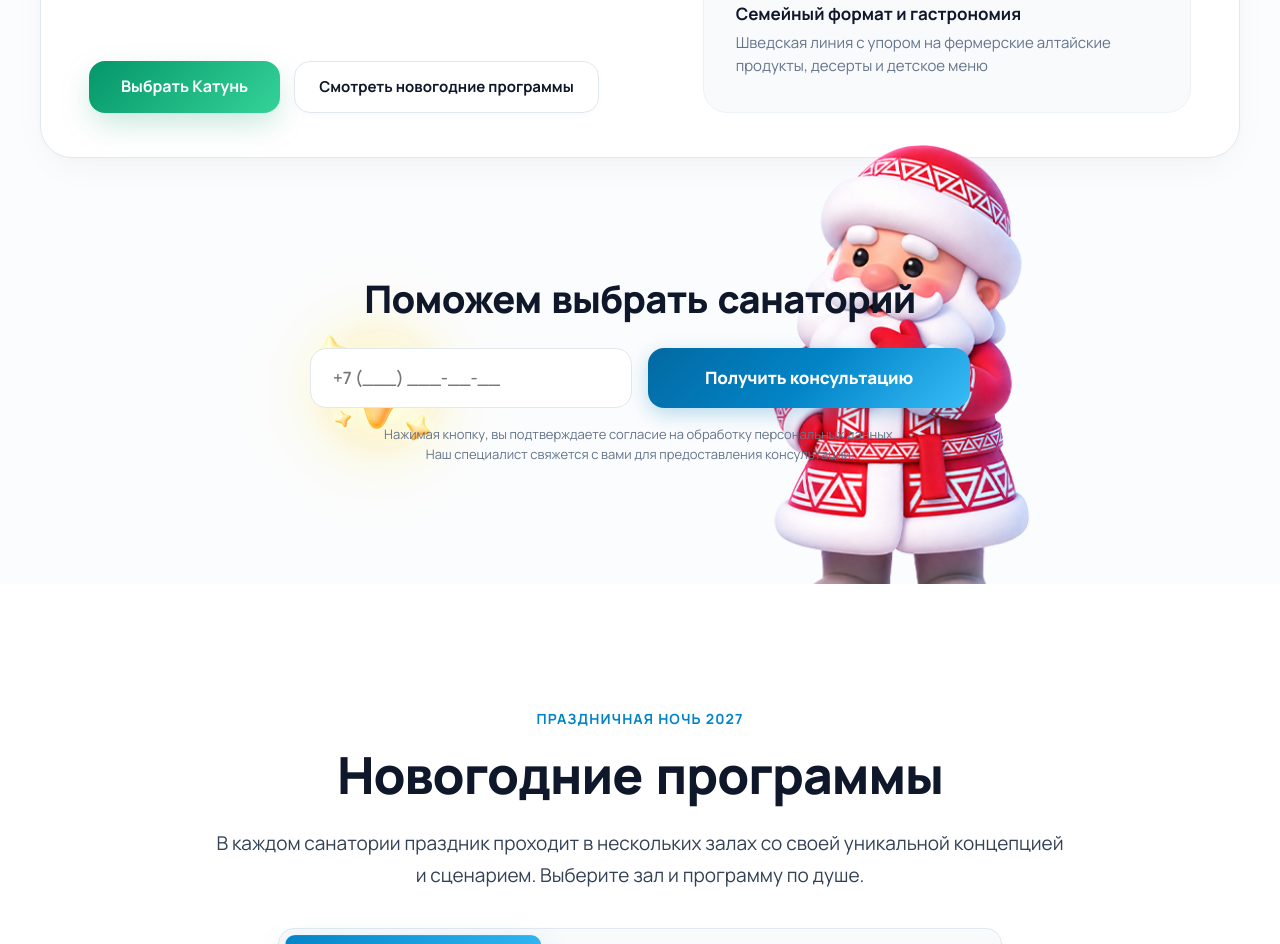
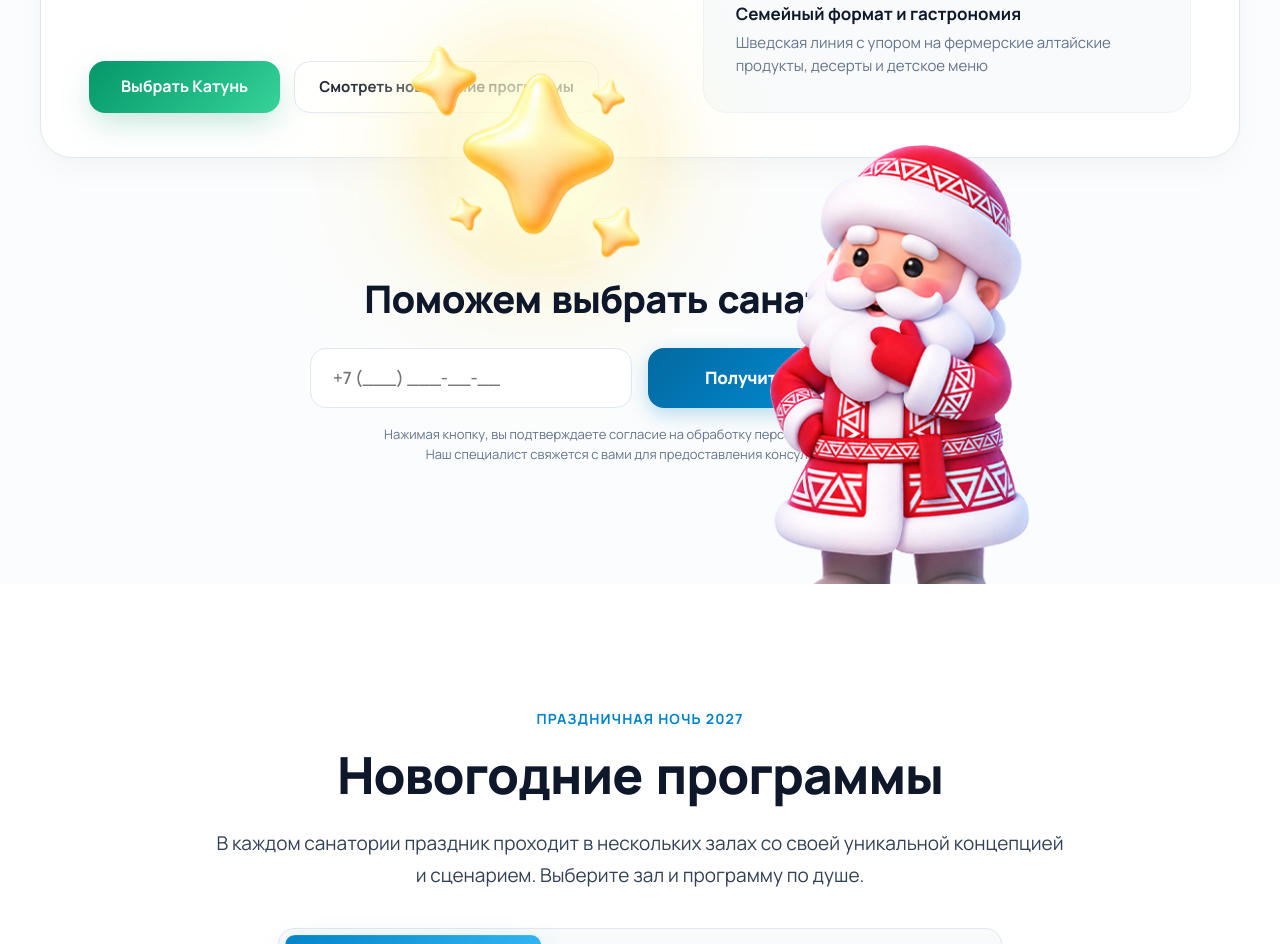
Before and after one commit to romanbigaltay-bot/big-altay-new-year, a plain HTML site: page index.html in a window 1280 px wide. Shown: the part 3756-4700 px from the top of the page. Drawn offline with nearby package versions, Linux system fonts and the light colour scheme.

Commit message:
style(consult): звёзды увеличены x2; Дед Мороз выше фона след. блока (#16)
Co-authored-by: qwen.ai[bot] <qwenlm-intl@service.alibaba.com>

```diff
--- a/css/style.css
+++ b/css/style.css
@@ -1029,6 +1029,9 @@ button {
     padding-bottom: 120px;
     position: relative;
     z-index: 2;
+    /* важно: без overflow:hidden декор выступает за нижнюю границу секции
+       (как в hero) и не обрезается */
+    overflow: visible;
 }
 
 /* Decorative stars in the quick-consult section: left-bottom corner,
@@ -1038,8 +1041,8 @@ button {
     position: absolute;
     left: 220px; /* сдвиг от левого края к центру (к форме) по ТЗ */
     bottom: -40px;
-    width: 320px;
-    height: 480px;
+    width: 640px; /* увеличены в 2 раза по ТЗ (было 320x480) */
+    height: 960px;
     object-fit: contain;
     transform: scaleX(-1);
     z-index: 1;
@@ -1048,7 +1051,10 @@ button {
 }
 
 /* Decorative Ded Moroz in the quick-consult section: right-bottom corner,
-   mirrored horizontally (scaleX(-1) — he faces left, towards the form). */
+   mirrored horizontally (scaleX(-1) — he faces left, towards the form).
+   z-index: 3 + overflow: visible — как Дед Мороз в hero: он выступает ногами
+   за нижнюю границу секции и рисуется ПОВЕРХ фона следующего блока (#programs),
+   а не обрезается им (соседние секции имели тот же z-index: 2 и перекрывали его). */
 .consult-decoration-ded-moroz {
     position: absolute;
     right: 220px; /* сдвиг от правого края к центру (к форме) по ТЗ */
@@ -1057,7 +1063,7 @@ button {
     height: 480px;
     object-fit: contain;
     transform: scaleX(-1);
-    z-index: 1;
+    z-index: 3;
     pointer-events: none;
     user-select: none;
 }
```
